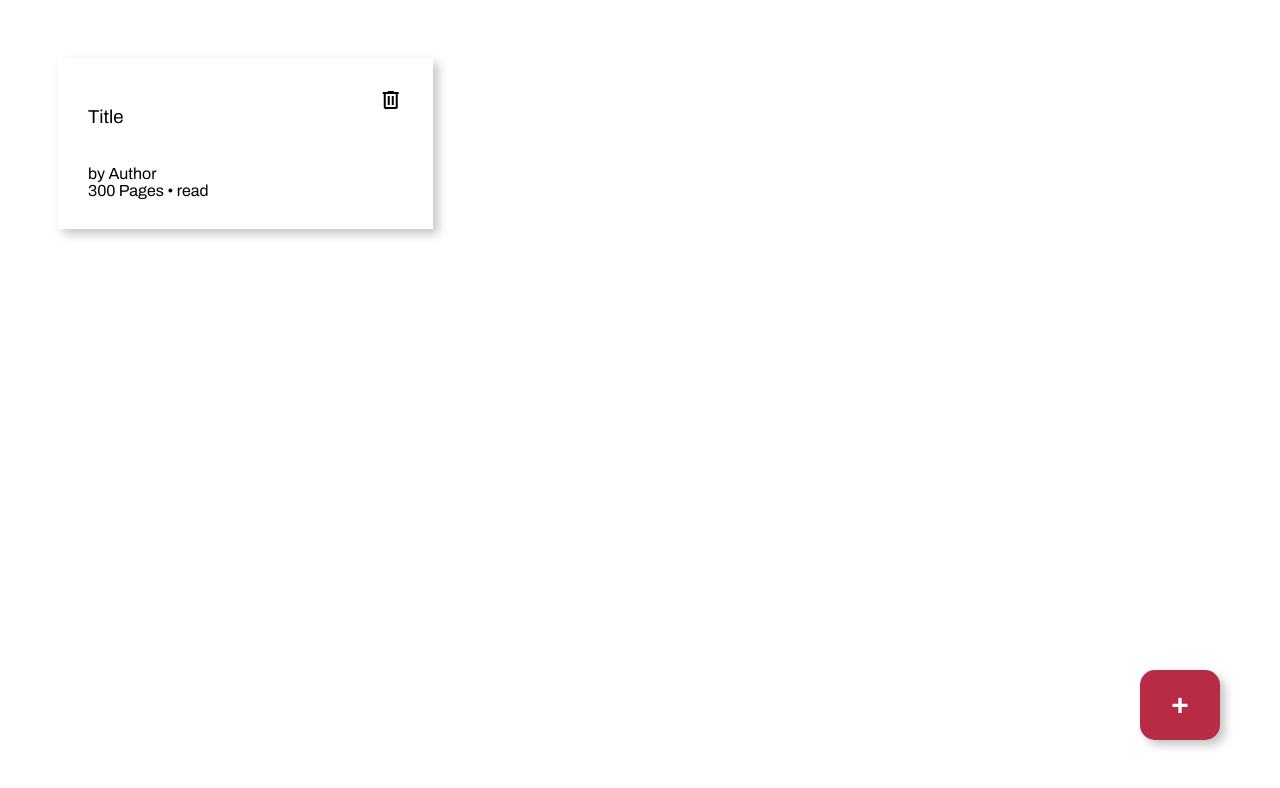
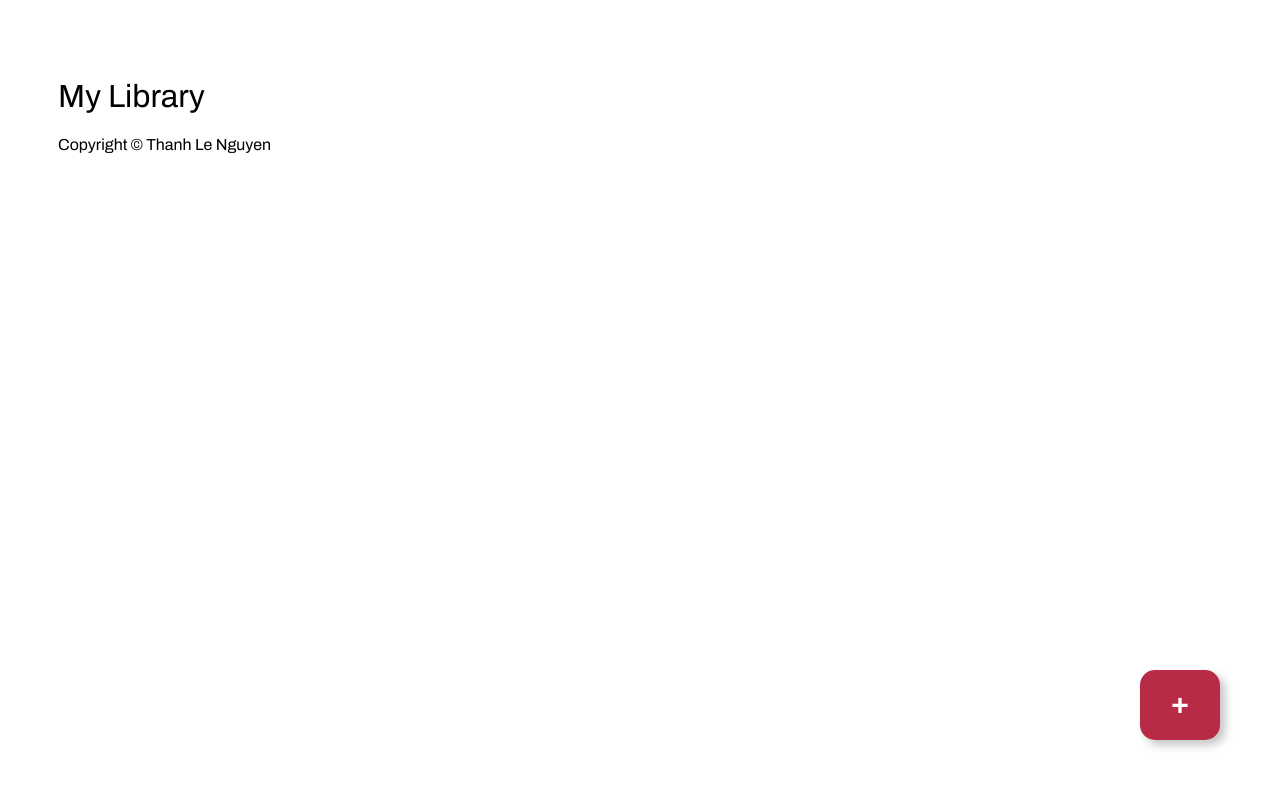
Before and after one commit to tln12/library, a plain HTML site: page index.html in a window 1280 px wide. Drawn offline with nearby package versions, Linux system fonts and the light colour scheme.

Commit message:
Remove demo card, add footer/header

```diff
--- a/index.html
+++ b/index.html
@@ -13,19 +13,8 @@
     <script src="script.js" defer></script>
 </head>
 <body>
+    <header><h1>My Library</h1></header>
     <div id="dashboard">
-        <div class="card">
-            <div>
-                <h3 class="card-title">Title</h3>
-                <span class="card-author">by Author</span>
-                <div>
-                    <span class="card-pages">300 Pages &bull;</span>
-                    <span class="card-status">read</span>
-                </div>
-            </div>
-            <span class="material-symbols-outlined delete-symbol">delete</span>
-        </div>
-
     </div>
     <button id="new-book">&plus;</button>
     <div class="wrapper">
@@ -62,5 +51,6 @@
             <button id="submit-book">Add</button>
         </form>
     </div>
+    <footer>Copyright 	&#169; Thanh Le Nguyen</footer>
 </body>
 </html>
```
